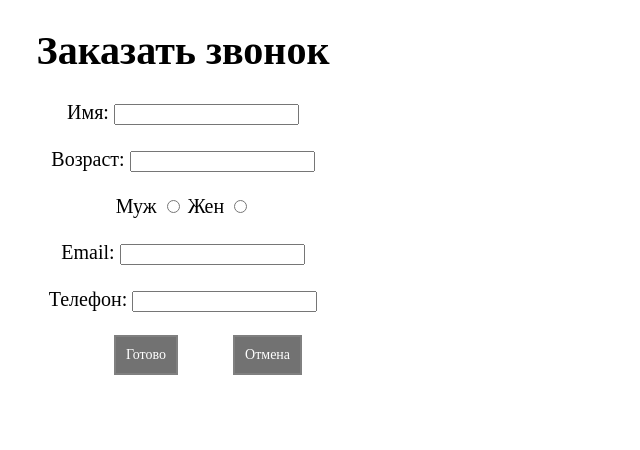
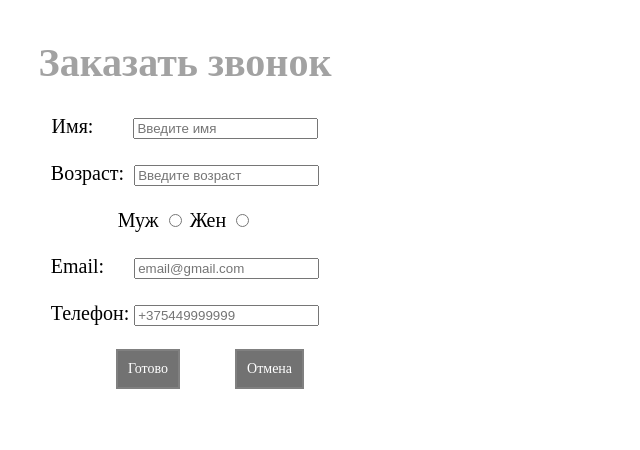
Before and after one commit to MaksimMakartsov/IT_HW, a plain HTML site: page Super_Verstka/cont_page.html in a window 1280 px wide. Shown: the whole page, without its empty margins (0-640 px from the left). Drawn offline with Linux system fonts and the light colour scheme.

Commit message:
added index_reg.html

```diff
--- a/Super_Verstka/cont_page.html
+++ b/Super_Verstka/cont_page.html
@@ -8,16 +8,16 @@
     <link rel="stylesheet" href="style_cont.css">
 </head>
 <body>
-    <form action="">
+    <form action="index_reg.html">
         <h1>
             Заказать звонок
         </h1>
-        <label for="name">Имя:</label>
-        <input type="text" id="name">
+        <label for="name" class="label_name">Имя:</label>
+        <input type="text" id="name" placeholder="Введите имя" required>
         <br><br>
 
-        <label for="age">Возраст:</label>
-        <input type="number" id="age">
+        <label for="age" class="label_age" >Возраст:</label>
+        <input type="number" id="age" placeholder="Введите возраст" required>
         <br><br>
 
         <label for="man">Муж</label>
@@ -27,12 +27,12 @@
         <input type="radio" id="wooman" name="pol">
         <br><br>
 
-        <label for="email">Email:</label>
-        <input type="email">
+        <label for="email"  class="label_email">Email:</label>
+        <input type="email" id="email" placeholder="email@gmail.com" required>
         <br><br>
 
-        <label for="tel">Телефон:</label>
-        <input type="tel" id="tel">
+        <label for="tel"  class="label_tel">Телефон:</label>
+        <input type="tel" id="tel" placeholder="+375449999999" required>
         <br><br>
 
         <button type="submit">Готово</button>
--- a/Super_Verstka/style.css
+++ b/Super_Verstka/style.css
@@ -13,6 +13,7 @@ header{
 h1{
     display: inline-block;
     margin: 0;
+    color: silver;
 }
 
 .logo {
@@ -42,7 +43,6 @@ h1{
 }
 
 main{
-    /* padding: 50px 100px; */
     background: silver;
     text-align: center;
     height: 600px;
@@ -56,11 +56,12 @@ main{
     display: inline-block;
     width: 200px;
     text-decoration: none;
-    color: rgb(255, 255, 255);
+    color: #ffffff;
     border: 2px solid grey;
     margin-left: 50px;
     padding: 10px;
     font-size: 18px;
+    border-radius: 10px;
 }
 
 .btn:hover{
@@ -71,10 +72,11 @@ main{
 iframe{
     height: 500px;
     width: 400px;
+    border-radius: 10px;
 }
 
 footer{
-    background: rgb(145, 145, 145);
+    background: #919191;
     height: 60px;
 }
 
--- a/Super_Verstka/style_cont.css
+++ b/Super_Verstka/style_cont.css
@@ -3,6 +3,7 @@ form{
     font-size: 20px;
     height: 420px;
     width: 350px;
+    border: 2px solid white;
 }
 
 button{
@@ -15,7 +16,29 @@ button{
     font-family: 'Times New Roman', Times, serif;
 }
 
+h1{
+    color: rgb(162, 162, 162);
+    border: 2px solid white;
+    background: white;
+}
+
 button:hover{
-    color: rgb(0, 0, 0);
+    color: rgb(141, 141, 141);
     background: rgb(94, 93, 93);
 }
+
+.label_name{
+    margin-right: 35px;
+}
+
+.label_age{
+    margin-right: 5px;
+}
+
+.label_email{
+    margin-right: 25px;
+}
+
+.label_tel{
+    /* margin-right: 1px; */
+}
--- a/Super_Verstka/style_gl.css
+++ b/Super_Verstka/style_gl.css
@@ -5,3 +5,7 @@ body{
 div{
     font-size: 18px;
 }
+
+h1{
+    color: rgb(238, 237, 238);
+}
--- /dev/null
+++ b/Super_Verstka/style_reg.css
@@ -0,0 +1,12 @@
+.cont{
+    padding: 20px;
+    text-align: center;
+}
+
+h1{
+    display: inline-block;
+    color: rgb(228, 228, 228);
+    background: rgb(107, 107, 107);
+    width: 300px;
+    border-radius: 10px;
+}
```
Also changed, not shown: Super_Verstka/index.html (+2 -2 lines), Super_Verstka/index_reg.html (added, +28 -0 lines).
